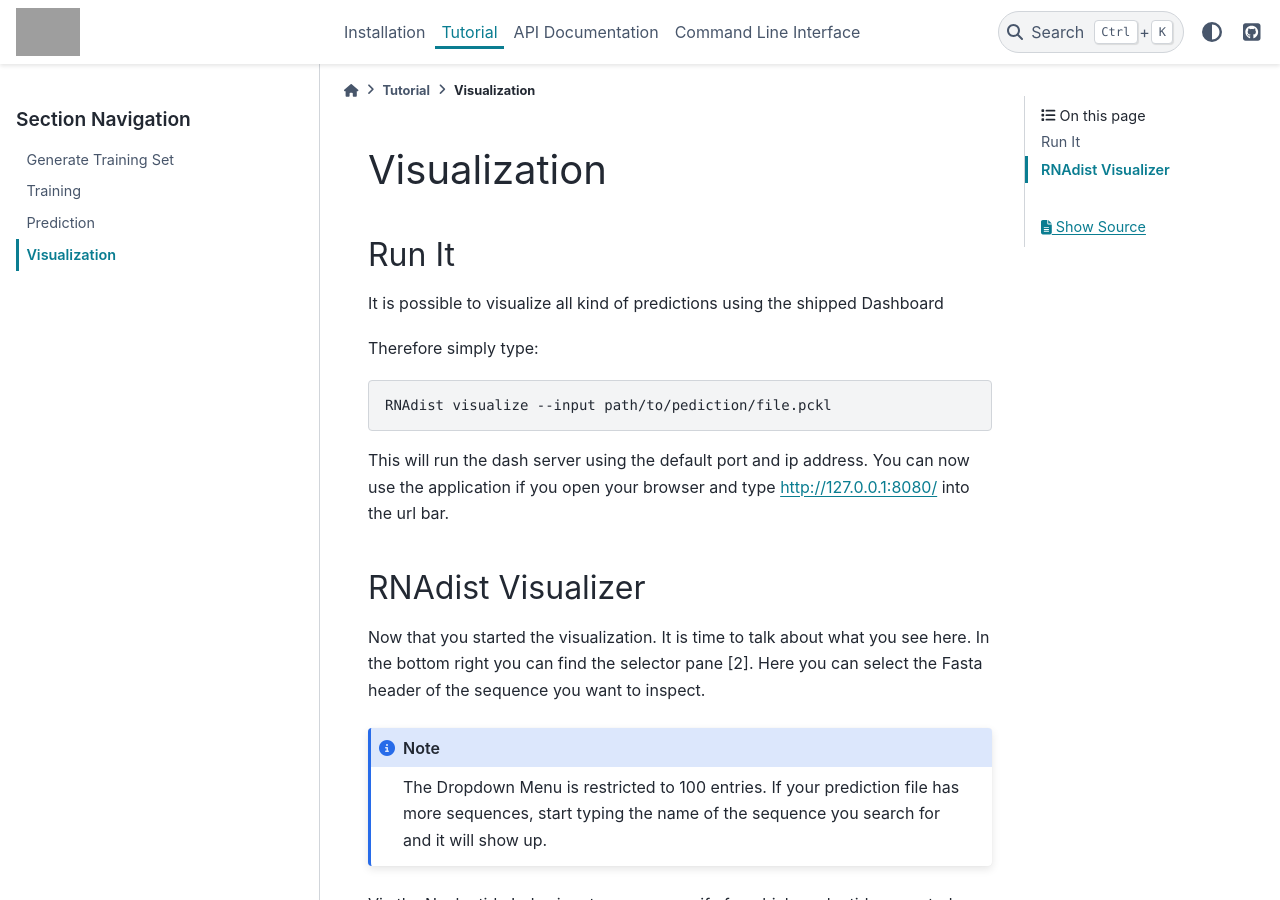
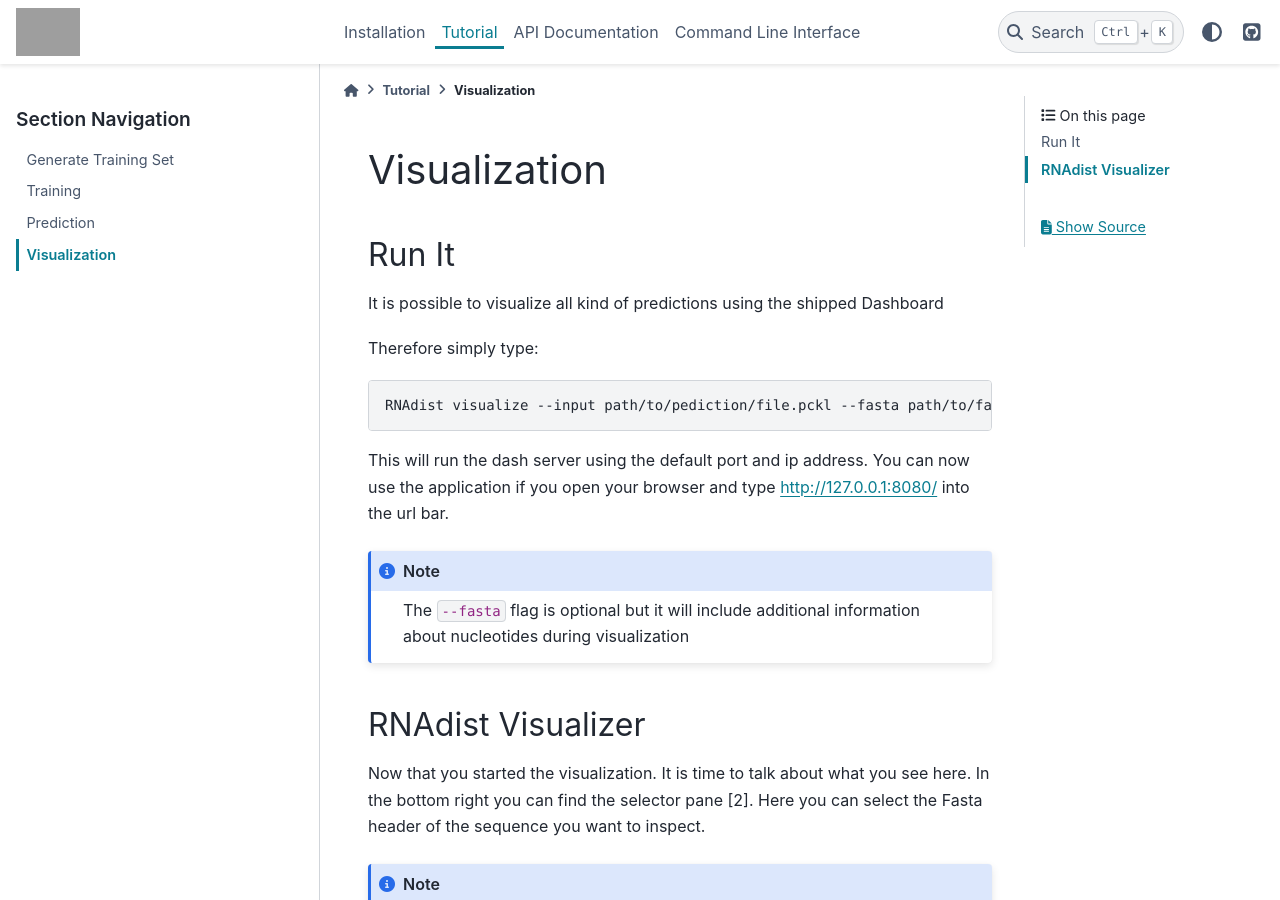
Before and after one commit to domonik/RNAdist, a Sphinx documentation site: the page built from docs/source/visualization.rst, in a window 1280 px wide and 900 px high. Built offline with Sphinx 7.4.7 and the PyData theme 0.15.4, drawn with Linux system fonts in a browser that asks for light colours; grey boxes are pictures that could not be loaded.

Commit message:
added fasta flag to visualization parser

```diff
--- a/docs/source/visualization.rst
+++ b/docs/source/visualization.rst
@@ -11,10 +11,15 @@ Therefore simply type:
 
 .. code-block:: bash
 
-    RNAdist visualize --input path/to/pediction/file.pckl
+    RNAdist visualize --input path/to/pediction/file.pckl --fasta path/to/fasta
 
 This will run the dash server using the default port and ip address. You can now use the application if you open your
 browser and type http://127.0.0.1:8080/ into the url bar.
+
+.. note::
+
+    The :code:`--fasta` flag is optional but it will include additional information about nucleotides during
+    visualization
 
 RNAdist Visualizer
 ------------------
```
Also changed, not shown: executables.py (+7 -0 lines).
